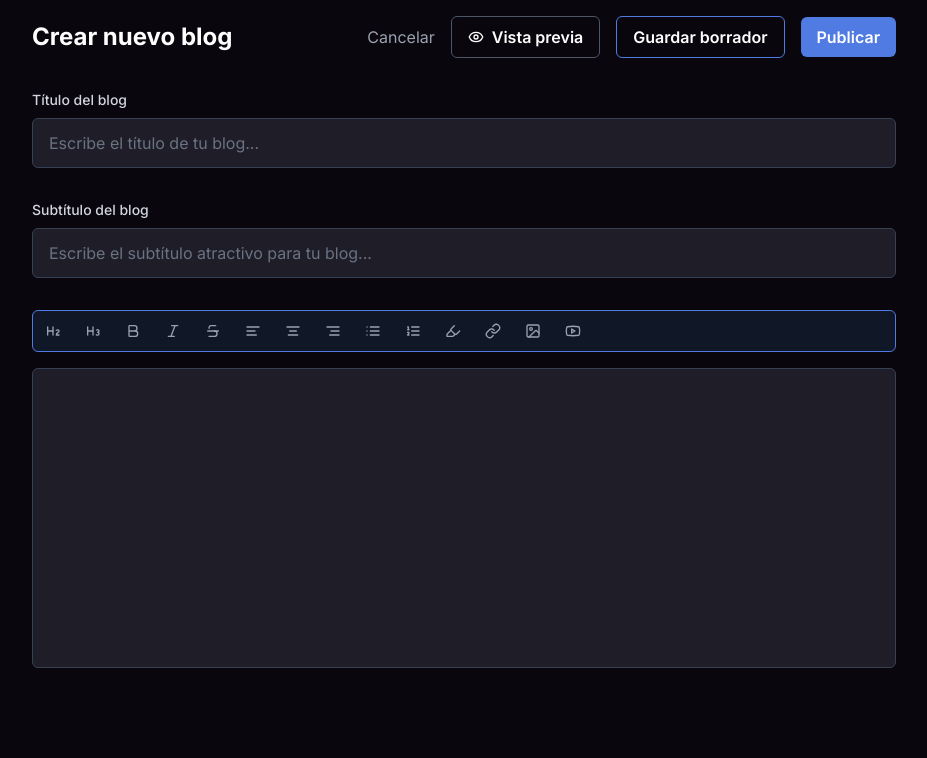
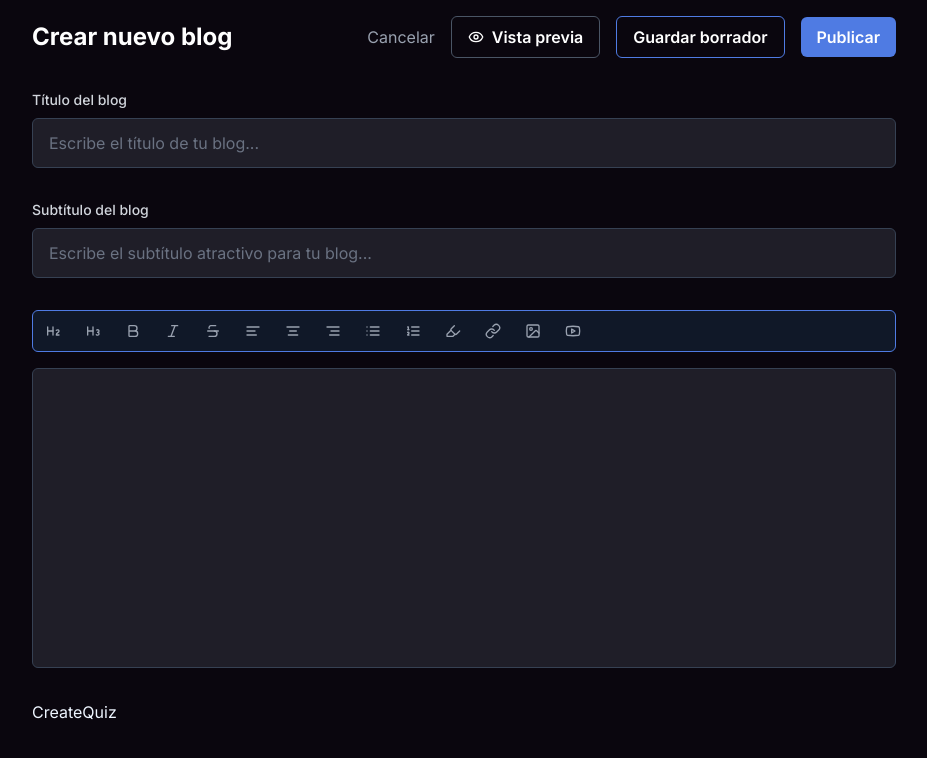
Before and after one commit to Star7-jpg/KnowordKiwi_Frontend, a Next.js app: page /posts/blog/create/1 in a window 1280 px wide. Shown: the top 758 px of the page, without its empty margins (176-1103 px from the left). Built offline with nearby package versions, Linux system fonts and the light colour scheme.

Commit message:
feat(quiz): carpeta para componentes del quiz en el blog

```diff
--- /dev/null
+++ b/app/posts/blog/components/quiz/CreateQuiz.tsx
@@ -0,0 +1,3 @@
+export default function CreateQuiz() {
+  return <div>CreateQuiz</div>;
+}
--- a/app/posts/blog/create/[communityId]/page.tsx
+++ b/app/posts/blog/create/[communityId]/page.tsx
@@ -17,6 +17,7 @@ import {
 } from "@/app/posts/blog/schemas";
 import { useDebounce } from "../../hooks/useDebounce";
 import { DOM_PURIFY_CONFIG } from "../../config/dom-purify.config";
+import CreateQuiz from "../../components/quiz/CreateQuiz";
 
 type SavingStatus = "idle" | "saving" | "saved";
 
@@ -263,6 +264,7 @@ export default function CreateBlogPost() {
           content={getValues("content")}
         />
       ) : (
+        <>
           <div className="relative">
             <Controller
               name="content"
@@ -284,6 +286,10 @@ export default function CreateBlogPost() {
               </p>
             )}
           </div>
+          <div>
+            <CreateQuiz />
+          </div>
+        </>
       )}
 
       <Modal
```
Lines whose indentation alone changed are shown as unchanged.
